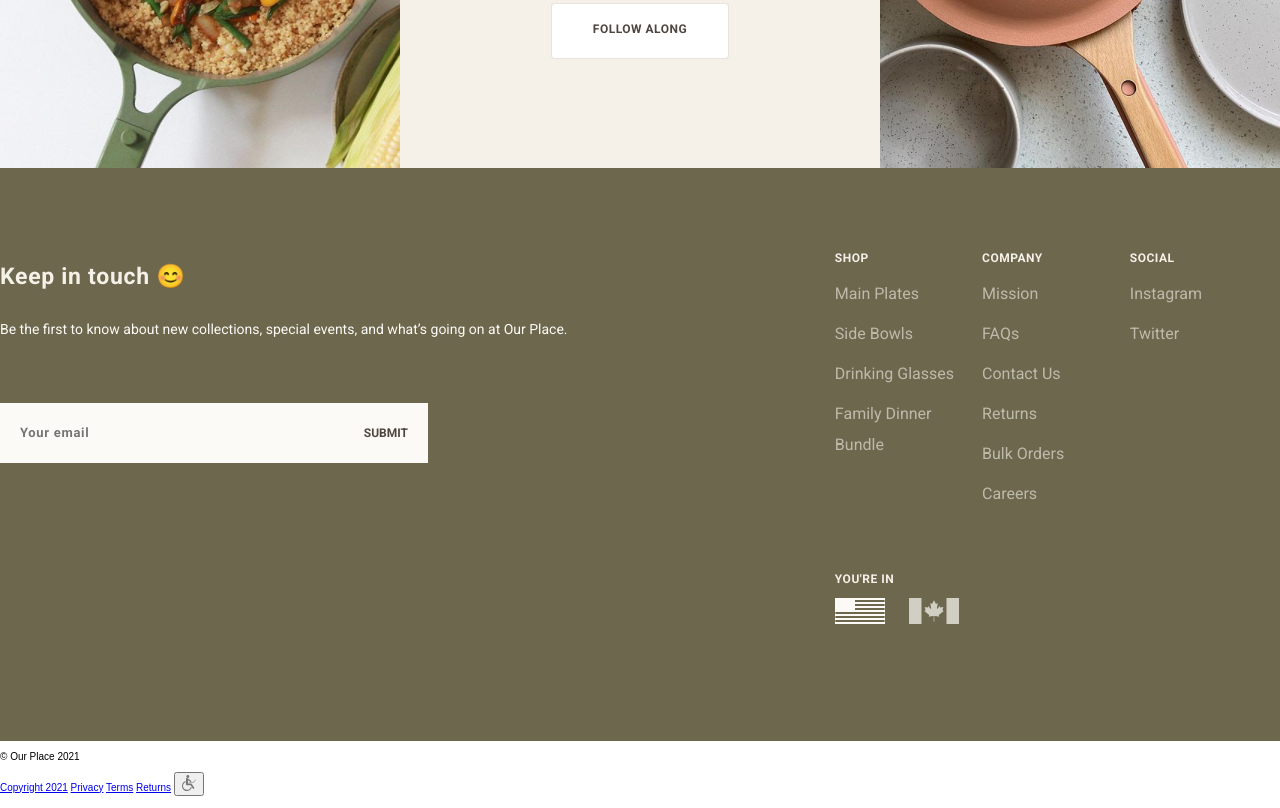
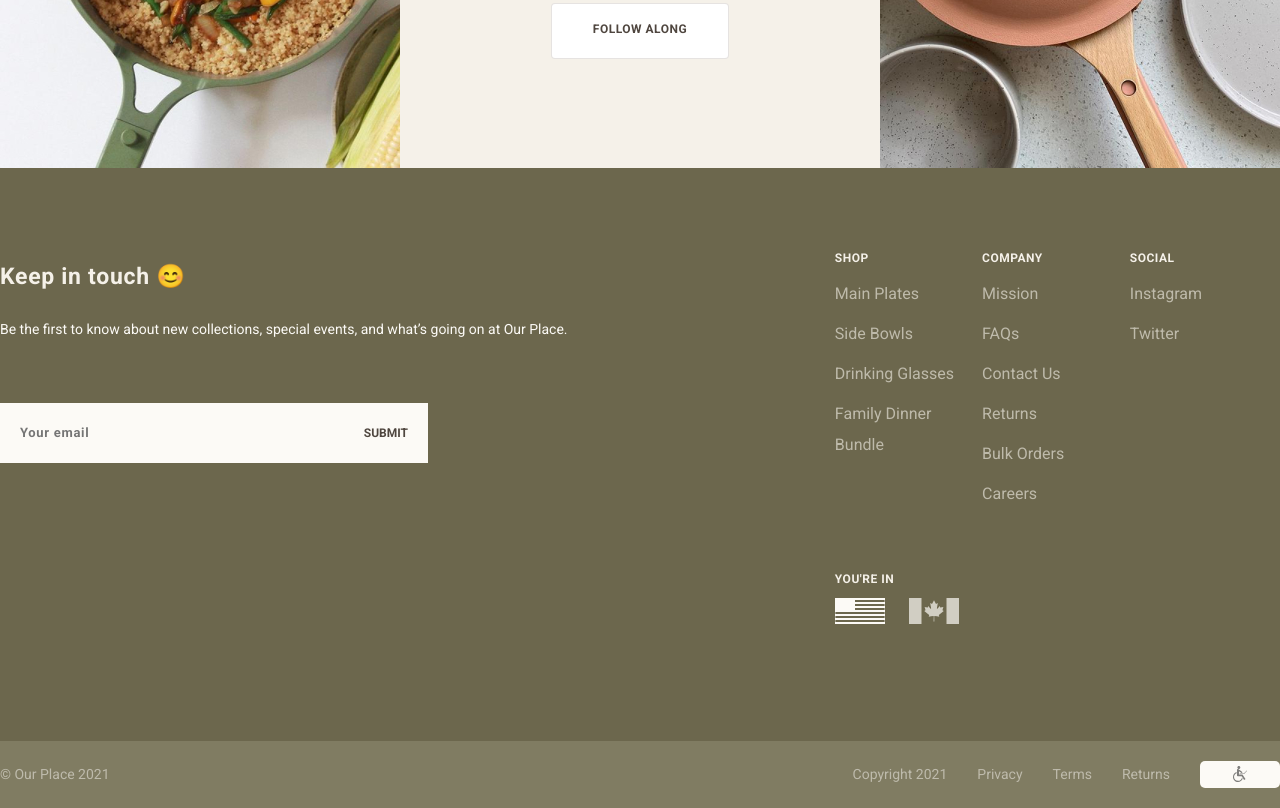
Before and after one commit to job356/pan-other, a website: page index.html in a window 1280 px wide. Shown: the part 3398-4206 px from the top of the page. Drawn offline with Linux system fonts and the light colour scheme.

Commit message:
feat: add styles & layout to footer block

```diff
--- a/index.html
+++ b/index.html
@@ -251,6 +251,7 @@
         </section>
     </main>
     <footer class="footer">
+        <div class="wrapper footer__wrapper">
             <div>
                 <p class="footer__text">© Our Place 2021</p>
             </div>
@@ -263,6 +264,7 @@
                     <object data="Assets/icons/disabled-icon.svg" type="image/svg+xml"></object>
                 </button>
             </div>
+        </div>
     </footer>
 </body>
 </html>
--- a/sass/base/_buttons.scss
+++ b/sass/base/_buttons.scss
@@ -33,3 +33,12 @@
     border: none;
     background: transparent;
 }
+
+.footer-button {
+    display: flex;
+    align-items: center;
+    padding: 0 33px;
+    border-radius: 5px;
+    border: none;
+    background: #FCFAF6;
+}
--- /dev/null
+++ b/sass/layout/_footer.scss
@@ -0,0 +1,22 @@
+.footer {
+    background: $bg-color-light-swamp;
+}
+
+.footer__wrapper {
+    display: flex;
+    justify-content: space-between;
+    align-items: center;
+    padding: 20px 0;
+}
+
+.footer__text {
+    @include font($size: 1.4rem, $weight: 400, $height: 2.7rem);
+    text-decoration: none;
+    margin: 0%;
+    color: rgba(252, 250, 246, 0.5);
+}
+
+.footer__copirights {
+    display: flex;
+    gap: 30px;
+}
--- a/sass/style.scss
+++ b/sass/style.scss
@@ -12,6 +12,7 @@
 //layout
 @import "layout/wrapper";
 @import "layout/header";
+@import "layout/footer";
 
 //components
 @import "components/welcome";
```
Also changed, not shown: sass/style.css, 1 other file. Lines whose indentation alone changed are shown as unchanged.
